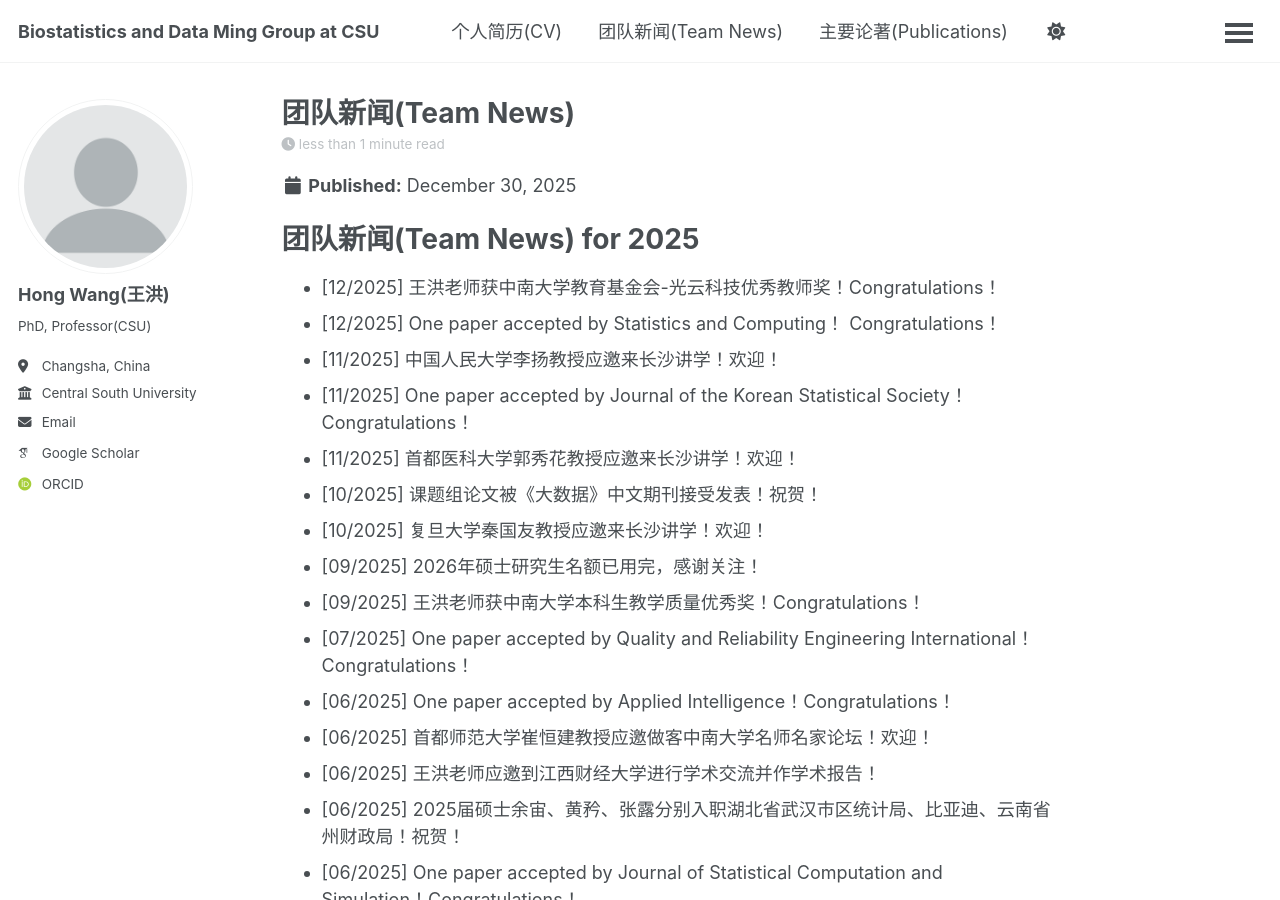
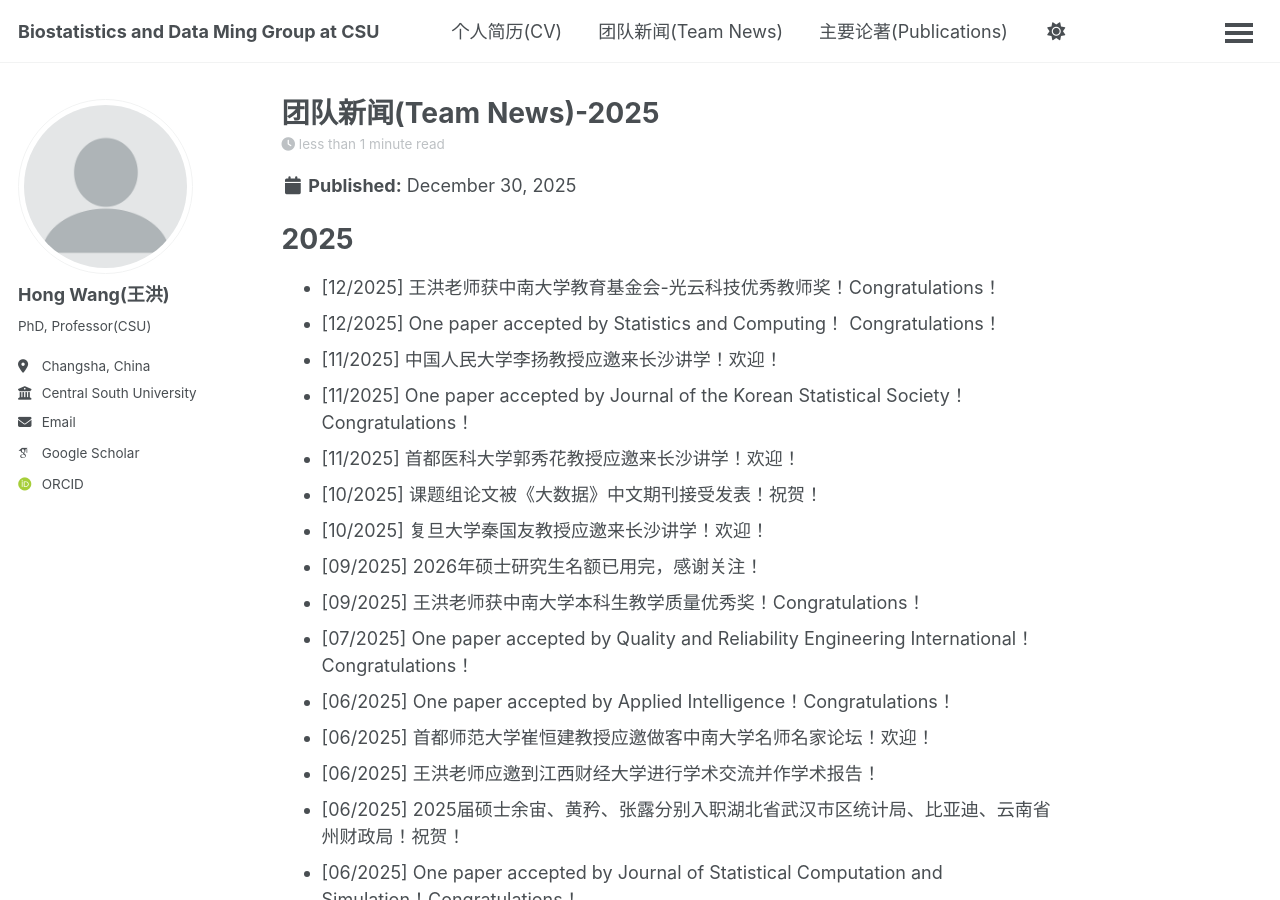
Before and after one commit to whcsu/whcsu.github.io, a Jekyll site: the page built from _posts/2012-08-14-blog-post-1.md, in a window 1280 px wide and 900 px high. Built offline with Jekyll 4.4.1, drawn with Linux system fonts in a browser that asks for light colours; some web fonts are replaced; a script bundle is joined from its source files by our own code; library files that are not in the unit come from our copies.

Commit message:
Update 2012-08-14-blog-post-1.md

```diff
--- a/_posts/2012-08-14-blog-post-1.md
+++ b/_posts/2012-08-14-blog-post-1.md
@@ -1,5 +1,5 @@
 ---
-title: '团队新闻(Team News)'
+title: '团队新闻(Team News)-2025'
 date: 2025-12-30
 permalink: /posts/2025/12/blog-post-1/
 tags:
@@ -8,7 +8,7 @@ tags:
   - category2
 ---
 
-团队新闻(Team News) for 2025
+2025
 ======
 - [12/2025] 王洪老师获中南大学教育基金会-光云科技优秀教师奖！Congratulations！
 - [12/2025] One paper accepted by Statistics and Computing！ Congratulations！
```
